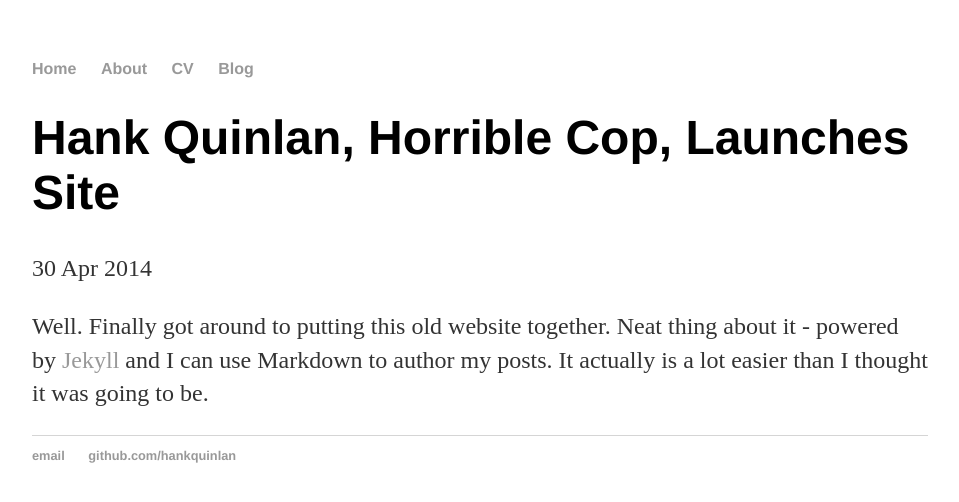
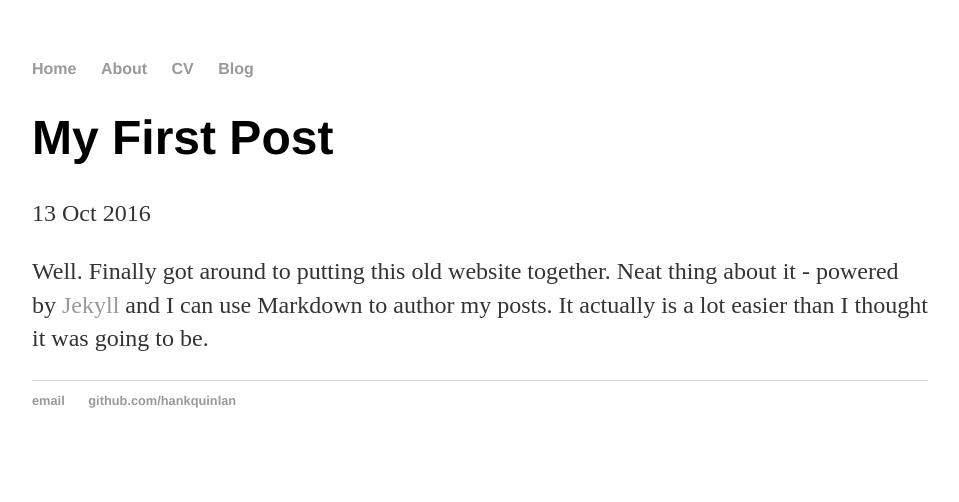
Before and after one commit to mwmccreary/twoonone, a Jekyll site: the page built from _posts/2016-10-13-my-first-post.md, in a window 1280 px wide. Shown: the top 502 px of the page, without its empty margins (160-1119 px from the left). Built offline with Jekyll 4.4.1, drawn with Linux system fonts in a browser that asks for light colours.

Commit message:
Update 2016-10-13-my-first-post.md

```diff
--- a/_posts/2016-10-13-my-first-post.md
+++ b/_posts/2016-10-13-my-first-post.md
@@ -1,7 +1,7 @@
 ---
 layout: post
-title: "Hank Quinlan, Horrible Cop, Launches Site"
-date: 2014-04-30
+title: "My First Post"
+date: 2016-10-13
 ---
 
 Well. Finally got around to putting this old website together. Neat thing about it - powered by [Jekyll](http://jekyllrb.com) and I can use Markdown to author my posts. It actually is a lot easier than I thought it was going to be.
```
